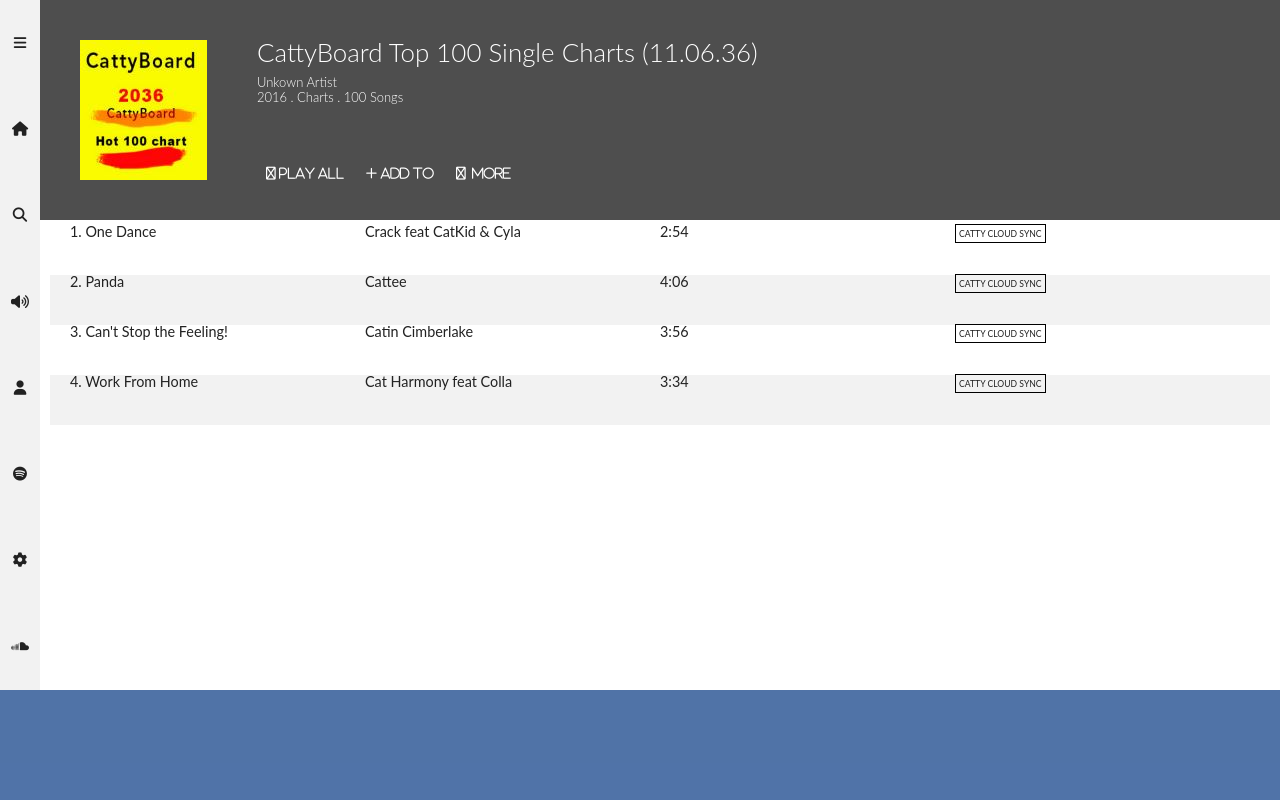
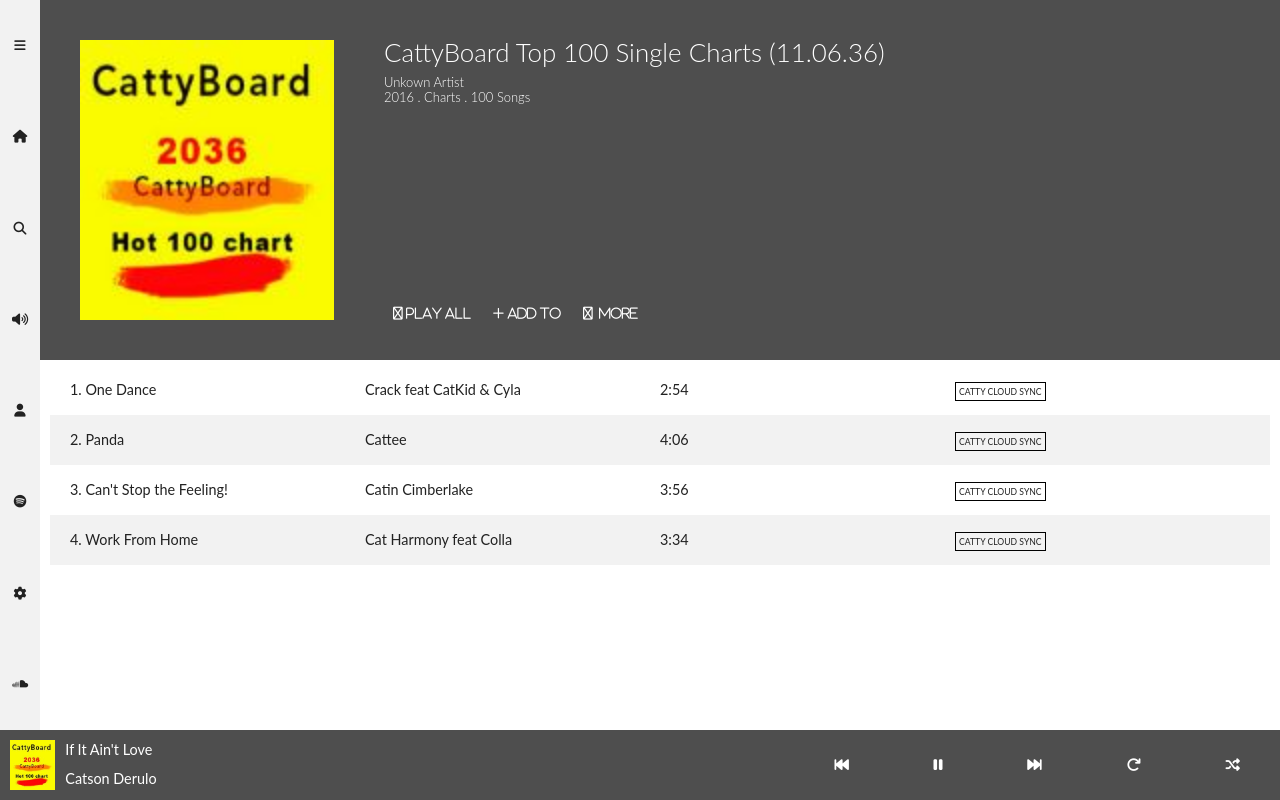
Before and after one commit to awgreene/CattyBoardMusicApp, a plain HTML site: page index.html in a window 1280 px wide. Drawn offline with Linux system fonts and the light colour scheme.

Commit message:
Add footer music summary and controls

```diff
--- a/assets/stylesheets/main.css
+++ b/assets/stylesheets/main.css
@@ -76,14 +76,14 @@ main {
 }
 
 .music-head {
-	flex: 0 0 140px; /* Stay at 280px */
+	flex: 0 0 280px; /* Stay at 280px */
 	display: flex;
 	padding: 40px;
 	background-color: #4e4e4e;
 }
 
 .catty-music {
-	flex: 1 1 auto;
+	flex: 1 0 auto;
 	display: flex;
 	flex-direction: column;
 	font-weight: 300;
@@ -125,6 +125,7 @@ li {
 	display: flex; /* Paragraphs are displayed on one line */
 	padding: 0 20px;
 	min-height: 50px;
+	align-items: center;
 }
 
 li p {
@@ -151,12 +152,38 @@ aside {
 }
 
 aside i.fa {
-	font-size: 0.9 em; /* Icon font size */
+	font-size: 0.9em; /* Icon font size */
 }
 
 footer {
-	flex: 0 0 90px; /* Don't grow or shrink, stay at 90px height. */
+	flex: 0 0 50px; /* Don't grow or shrink, stay at 90px height. */
 	padding: 10px;
 	color: #fff;
-	background-color: rgba(61, 100, 158, .9);
+	background-color: #4e4e4e;
+	display: flex;
+	justify-content: space-between;
+	align-items: center;
 }
+
+.current-song-summary {
+	display: flex;
+	flex-grow: 4;
+	align-items: center;
+}
+
+.footer-controls {
+	flex: 3 1 100;
+	display: flex;
+	flex-grow: 2;
+	justify-content: space-between;
+	padding-right: 30px;
+}
+
+#main-album-art {
+	height: 280px;
+}
+
+#footer-album-art {
+	height: 50px;
+	padding-right: 10px;
+}
--- a/index.html
+++ b/index.html
@@ -20,7 +20,7 @@
 			</aside>
 			<section class="content">
 				<div class="music-head">
-					<img src="assets/images/cattyboard.jpg" />
+					<img id="main-album-art" src="assets/images/cattyboard.jpg" />
 					<section class="catty-music">
 						<div>
 							<p>CattyBoard Top 100 Single Charts (11.06.36)</p>
@@ -62,6 +62,21 @@
 			</section>
 		</main>
 		<footer>
+			<div class="current-song-summary">
+				<img id="footer-album-art" src="assets/images/cattyboard.jpg" />
+				<div>
+					<p>If It Ain't Love</p>
+					<br>
+					<p>Catson Derulo</p>
+				</div>
+			</div>
+			<div class="footer-controls">
+				<i class="fa fa-fast-backward"></i>
+				<i class="fa fa-pause"></i>
+				<i class="fa fa-fast-forward"></i>
+				<i class="fa fa-repeat"></i>
+				<i class="fa fa-random"></i>
+			</div>
 		</footer>
 	</body>
 </html>
```
